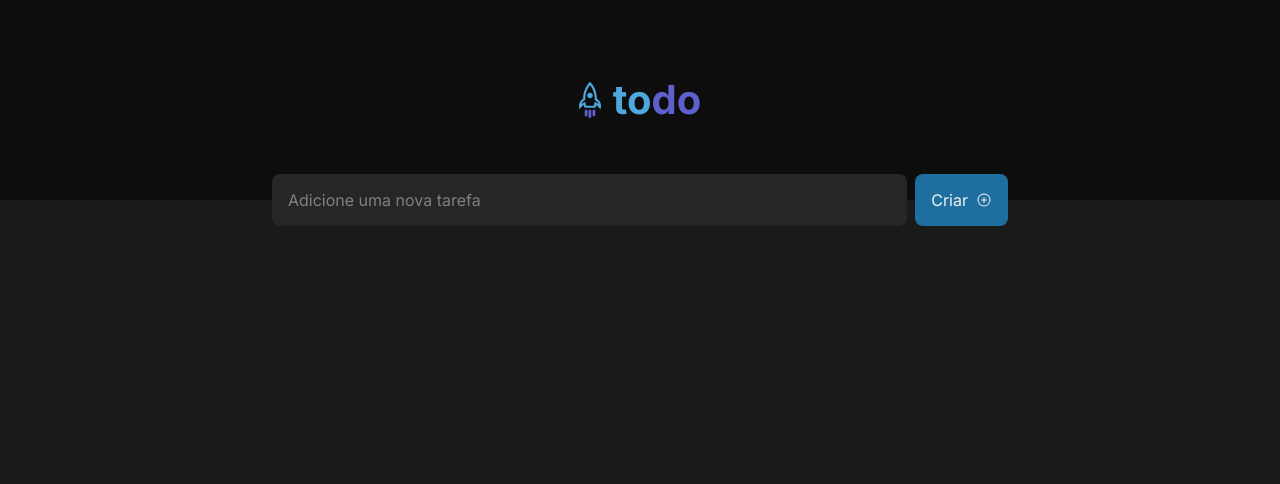
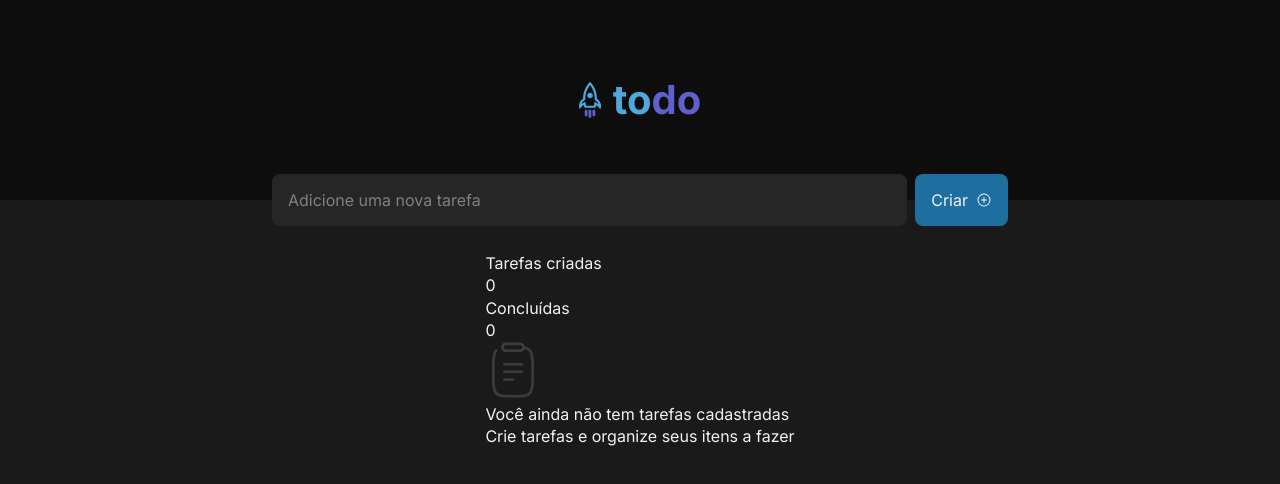
Before and after one commit to lucaslinyker/todoList, a React (Vite) app: page / in a window 1280 px wide. Shown: the top 484 px of the page. Built offline with nearby package versions, Linux system fonts and the light colour scheme.

Commit message:
:construction: feat: Criar componente de Tasks
OBS: Os valores ainda precisam ser dinâmicos

```diff
--- a/src/App.jsx
+++ b/src/App.jsx
@@ -1,5 +1,6 @@
 import { Header } from './components/Header'
 import { Form } from './components/Form'
+import { Tasks } from './components/Tasks'
 
 import styles from './App.module.css'
 
@@ -11,6 +12,7 @@ export function App() {
       <Header />
       <main className={styles.main}>
         <Form />
+        <Tasks />
       </main>
     </>
   )
--- /dev/null
+++ b/src/components/Tasks.jsx
@@ -0,0 +1,25 @@
+import Clipboard from '/clipboard.svg'
+
+export function Tasks() {
+  return (
+    <section>
+      <div>
+        <div>
+          <p>Tarefas criadas</p>
+          <span>0</span>
+        </div>
+        <div>
+          <p>Concluídas</p>
+          <span>0</span>
+        </div>
+      </div>
+      <div>
+        <img src={Clipboard} height={56} alt='Clipboard' />
+        <p>
+          <span>Você ainda não tem tarefas cadastradas</span><br />
+          Crie tarefas e organize seus itens a fazer
+        </p>
+      </div>
+    </section>
+  )
+}
```
